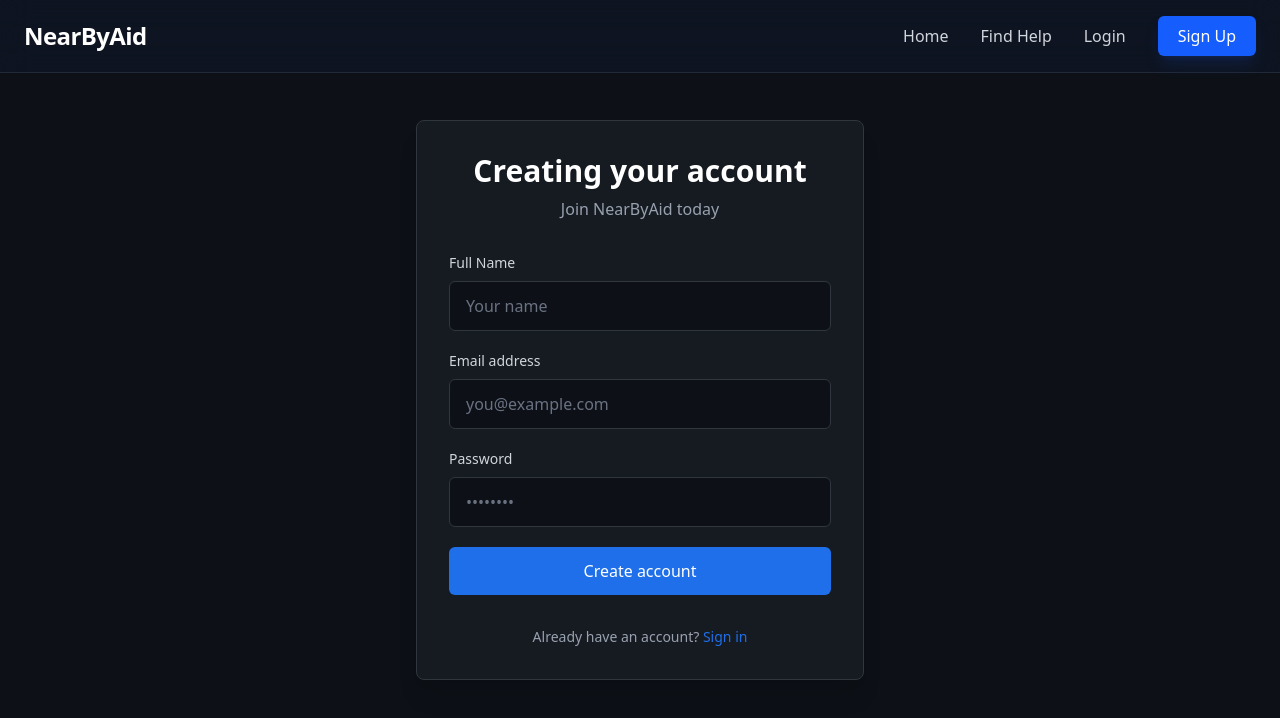
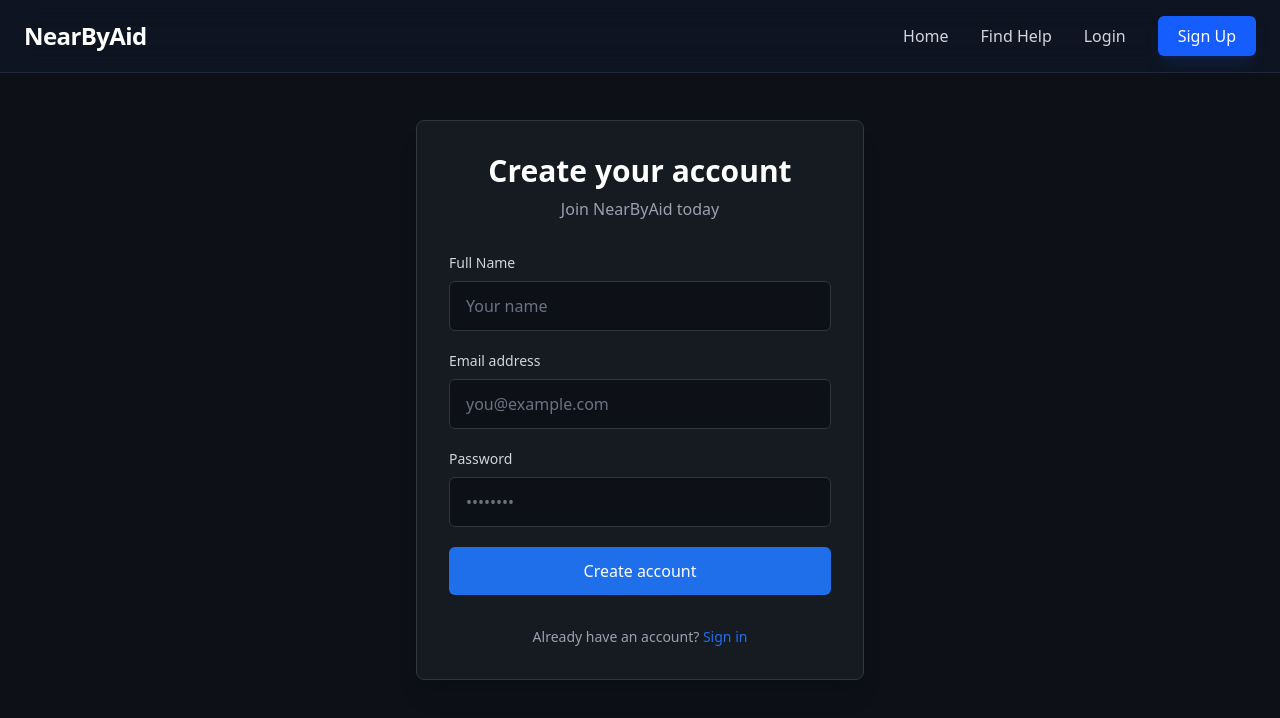
Before and after one commit to venkataprasad2024/NearbyAid, a React app in the folder frontend/: page /register in a window 1280 px wide. Shown: the top 718 px of the page. Built offline with nearby package versions, Linux system fonts and the light colour scheme; the HTML template or start-up script is replaced by a standard one.

Commit message:
clear spacing issue

```diff
--- a/frontend/src/pages/Register.jsx
+++ b/frontend/src/pages/Register.jsx
@@ -37,7 +37,7 @@
     <div className="min-h-screen bg-[#0d1117] flex items-center justify-center p-4">
       <div className="w-full max-w-md bg-[#161b22] rounded-lg shadow-xl border border-[#30363d] p-8">
         <div className="text-center mb-8">
-          <h1 className="text-3xl font-semibold text-white">Creating your account</h1>
+          <h1 className="text-3xl font-semibold text-white">Create your account</h1>
           <p className="text-gray-400 mt-2">Join NearByAid today</p>
         </div>
 
```
